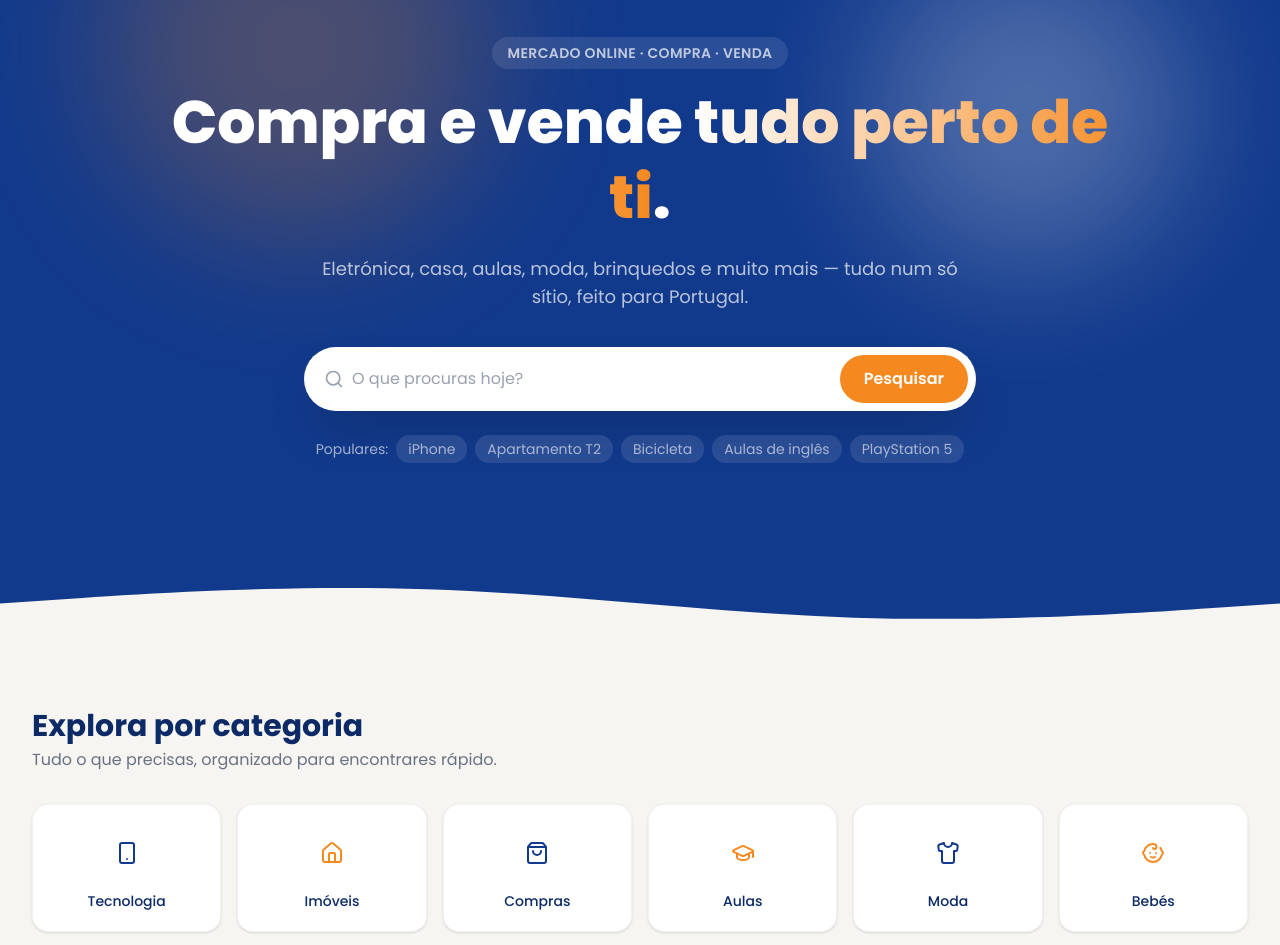
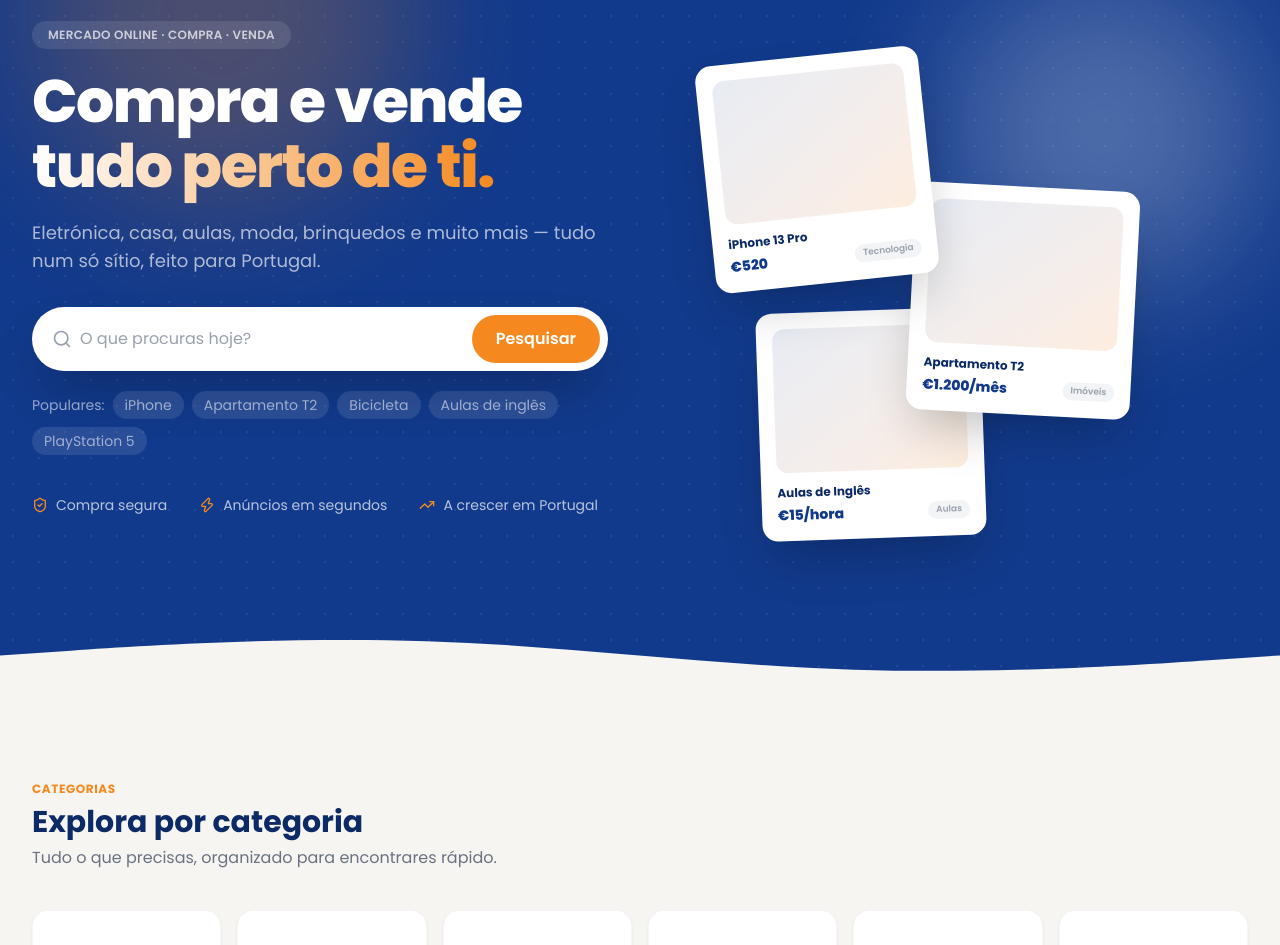
Before and after one commit to guilhermewebstudio-lgtm/zuno, a Next.js app: page / in a window 1280 px wide. Shown: the part 140-1085 px from the top of the page. Built offline with nearby package versions, Linux system fonts and the light colour scheme; no server answers.

Commit message:
Redesign do hero: layout em 2 colunas, mockups flutuantes, indicadores de confianca; polish nas categorias

```diff
--- a/src/components/CategoryGrid.tsx
+++ b/src/components/CategoryGrid.tsx
@@ -33,19 +33,22 @@ const categories = [
 
 export default function CategoryGrid() {
   return (
-    <section className="max-w-7xl mx-auto px-4 md:px-8 py-14 md:py-20">
+    <section className="max-w-7xl mx-auto px-4 md:px-8 py-16 md:py-24">
       <motion.div
         initial={{ opacity: 0, y: 20 }}
         whileInView={{ opacity: 1, y: 0 }}
         viewport={{ once: true, margin: "-80px" }}
         transition={{ duration: 0.5 }}
-        className="mb-8 flex items-end justify-between"
+        className="mb-10 flex items-end justify-between"
       >
         <div>
-          <h2 className="text-2xl md:text-3xl font-bold text-[var(--zuno-navy-dark)]">
+          <span className="text-xs font-bold uppercase tracking-wider text-[var(--zuno-orange)]">
+            Categorias
+          </span>
+          <h2 className="text-2xl md:text-3xl font-bold text-[var(--zuno-navy-dark)] mt-1">
             Explora por categoria
           </h2>
-          <p className="text-gray-500 text-sm md:text-base mt-1">
+          <p className="text-gray-500 text-sm md:text-base mt-1.5">
             Tudo o que precisas, organizado para encontrares rápido.
           </p>
         </div>
@@ -59,16 +62,16 @@ export default function CategoryGrid() {
             whileInView={{ opacity: 1, y: 0 }}
             viewport={{ once: true, margin: "-40px" }}
             transition={{ duration: 0.4, delay: i * 0.04 }}
-            whileHover={{ y: -4 }}
-            className="group flex flex-col items-center gap-2.5 bg-white rounded-2xl p-4 md:p-5 border border-black/5 shadow-sm hover:shadow-lg transition-shadow"
+            whileHover={{ y: -5 }}
+            className="group flex flex-col items-center gap-3 bg-white rounded-2xl p-4 md:p-5 border border-black/[0.04] shadow-[0_1px_3px_rgba(18,32,63,0.06)] hover:shadow-[0_12px_24px_rgba(18,32,63,0.1)] transition-shadow"
           >
             <div
-              className="w-12 h-12 md:w-14 md:h-14 rounded-xl flex items-center justify-center transition-transform group-hover:scale-110"
-              style={{ backgroundColor: `${cat.color}1a` }}
+              className="w-12 h-12 md:w-14 md:h-14 rounded-2xl flex items-center justify-center transition-transform duration-300 group-hover:scale-110 group-hover:-rotate-3"
+              style={{ backgroundColor: `${cat.color}14` }}
             >
-              <cat.icon size={24} style={{ color: cat.color }} strokeWidth={2} />
+              <cat.icon size={23} style={{ color: cat.color }} strokeWidth={2} />
             </div>
-            <span className="text-xs md:text-sm font-medium text-[var(--zuno-navy-dark)] text-center">
+            <span className="text-xs md:text-sm font-semibold text-[var(--zuno-navy-dark)] text-center">
               {cat.name}
             </span>
           </motion.button>
--- a/src/components/Hero.tsx
+++ b/src/components/Hero.tsx
@@ -1,26 +1,43 @@
 "use client";
 
 import { motion } from "framer-motion";
-import { Search } from "lucide-react";
+import { Search, ShieldCheck, Zap, TrendingUp } from "lucide-react";
+
+const previewCards = [
+  { title: "iPhone 13 Pro", price: "€520", tag: "Tecnologia" },
+  { title: "Apartamento T2", price: "€1.200/mês", tag: "Imóveis" },
+  { title: "Aulas de Inglês", price: "€15/hora", tag: "Aulas" },
+];
 
 export default function Hero() {
   return (
     <section className="relative overflow-hidden bg-[var(--zuno-navy)]">
       <div
-        className="zuno-blob zuno-float w-96 h-96 bg-[var(--zuno-orange)] -top-16 left-[8%]"
+        className="absolute inset-0 opacity-[0.07]"
+        style={{
+          backgroundImage:
+            "radial-gradient(circle, #ffffff 1px, transparent 1px)",
+          backgroundSize: "26px 26px",
+        }}
+        aria-hidden
+      />
+
+      <div
+        className="zuno-blob zuno-float w-96 h-96 bg-[var(--zuno-orange)] -top-24 left-[2%]"
         aria-hidden
       />
       <div
-        className="zuno-blob zuno-float-slow w-80 h-80 bg-white top-10 right-[8%]"
+        className="zuno-blob zuno-float-slow w-80 h-80 bg-white top-16 right-[2%]"
         aria-hidden
       />
 
-      <div className="relative max-w-5xl mx-auto px-4 md:px-8 py-20 md:py-28 text-center">
+      <div className="relative max-w-7xl mx-auto px-4 md:px-8 pt-16 md:pt-24 pb-20 md:pb-28 grid lg:grid-cols-[1.15fr_1fr] gap-12 items-center">
+        <div className="text-center lg:text-left">
           <motion.p
             initial={{ opacity: 0, y: 10 }}
             animate={{ opacity: 1, y: 0 }}
             transition={{ duration: 0.5 }}
-          className="inline-block text-xs md:text-sm font-semibold tracking-wide uppercase text-white/70 mb-4 bg-white/10 px-4 py-1.5 rounded-full"
+            className="inline-block text-xs font-semibold tracking-wide uppercase text-white/70 mb-5 bg-white/10 px-4 py-1.5 rounded-full"
           >
             Mercado online · Compra · Venda
           </motion.p>
@@ -29,38 +46,38 @@ export default function Hero() {
             initial={{ opacity: 0, y: 18 }}
             animate={{ opacity: 1, y: 0 }}
             transition={{ duration: 0.6, delay: 0.1 }}
-          className="text-4xl md:text-6xl font-extrabold text-white leading-tight"
+            className="text-4xl md:text-6xl font-extrabold text-white leading-[1.08] tracking-tight"
           >
             Compra e vende{" "}
-          <span className="zuno-gradient-text">tudo perto de ti</span>.
+            <span className="zuno-gradient-text">tudo perto de ti.</span>
           </motion.h1>
 
           <motion.p
             initial={{ opacity: 0, y: 18 }}
             animate={{ opacity: 1, y: 0 }}
             transition={{ duration: 0.6, delay: 0.2 }}
-          className="mt-5 text-white/70 text-base md:text-lg max-w-2xl mx-auto"
+            className="mt-5 text-white/65 text-base md:text-lg max-w-xl mx-auto lg:mx-0"
           >
-          Eletrónica, casa, aulas, moda, brinquedos e muito mais — tudo num só
-          sítio, feito para Portugal.
+            Eletrónica, casa, aulas, moda, brinquedos e muito mais — tudo num
+            só sítio, feito para Portugal.
           </motion.p>
 
           <motion.div
             initial={{ opacity: 0, y: 18, scale: 0.98 }}
             animate={{ opacity: 1, y: 0, scale: 1 }}
             transition={{ duration: 0.6, delay: 0.3 }}
-          className="mt-9 max-w-2xl mx-auto flex items-center gap-2 bg-white rounded-full p-2 pl-5 shadow-2xl shadow-black/20"
+            className="mt-8 max-w-xl mx-auto lg:mx-0 flex items-center gap-2 bg-white rounded-full p-2 pl-5 shadow-2xl shadow-black/30"
           >
             <Search size={20} className="text-gray-400 shrink-0" />
             <input
               type="text"
               placeholder="O que procuras hoje?"
-            className="flex-1 outline-none text-sm md:text-base py-2 placeholder:text-gray-400"
+              className="flex-1 outline-none text-sm md:text-base py-2 placeholder:text-gray-400 min-w-0"
             />
             <motion.button
               whileHover={{ scale: 1.03 }}
               whileTap={{ scale: 0.97 }}
-            className="bg-[var(--zuno-orange)] text-white font-semibold px-6 py-3 rounded-full text-sm md:text-base whitespace-nowrap"
+              className="bg-[var(--zuno-orange)] text-white font-semibold px-5 md:px-6 py-3 rounded-full text-sm md:text-base whitespace-nowrap"
             >
               Pesquisar
             </motion.button>
@@ -69,8 +86,8 @@ export default function Hero() {
           <motion.div
             initial={{ opacity: 0 }}
             animate={{ opacity: 1 }}
-          transition={{ duration: 0.6, delay: 0.5 }}
-          className="mt-6 flex flex-wrap items-center justify-center gap-2 text-xs md:text-sm text-white/60"
+            transition={{ duration: 0.6, delay: 0.45 }}
+            className="mt-5 flex flex-wrap items-center justify-center lg:justify-start gap-2 text-xs md:text-sm text-white/55"
           >
             <span>Populares:</span>
             {["iPhone", "Apartamento T2", "Bicicleta", "Aulas de inglês", "PlayStation 5"].map(
@@ -84,6 +101,65 @@ export default function Hero() {
               )
             )}
           </motion.div>
+
+          <motion.div
+            initial={{ opacity: 0, y: 12 }}
+            animate={{ opacity: 1, y: 0 }}
+            transition={{ duration: 0.6, delay: 0.55 }}
+            className="mt-10 flex flex-wrap items-center justify-center lg:justify-start gap-x-8 gap-y-3 text-white/70 text-sm"
+          >
+            <div className="flex items-center gap-2">
+              <ShieldCheck size={16} className="text-[var(--zuno-orange)]" />
+              Compra segura
+            </div>
+            <div className="flex items-center gap-2">
+              <Zap size={16} className="text-[var(--zuno-orange)]" />
+              Anúncios em segundos
+            </div>
+            <div className="flex items-center gap-2">
+              <TrendingUp size={16} className="text-[var(--zuno-orange)]" />
+              A crescer em Portugal
+            </div>
+          </motion.div>
+        </div>
+
+        <div className="relative hidden lg:block h-[420px]">
+          {previewCards.map((card, i) => (
+            <motion.div
+              key={card.title}
+              initial={{ opacity: 0, y: 30, rotate: 0 }}
+              animate={{
+                opacity: 1,
+                y: [0, -10, 0],
+                rotate: i === 0 ? -6 : i === 1 ? 3 : -2,
+              }}
+              transition={{
+                opacity: { duration: 0.6, delay: 0.4 + i * 0.15 },
+                y: {
+                  duration: 5 + i,
+                  repeat: Infinity,
+                  ease: "easeInOut",
+                  delay: i * 0.6,
+                },
+              }}
+              className="absolute bg-white rounded-2xl shadow-2xl p-4 w-56"
+              style={{
+                top: `${i * 130}px`,
+                left: i === 1 ? "38%" : i === 2 ? "10%" : "0%",
+                zIndex: 3 - i,
+              }}
+            >
+              <div className="aspect-[4/3] rounded-xl bg-gradient-to-br from-[var(--zuno-navy)]/10 to-[var(--zuno-orange)]/15 mb-3" />
+              <p className="text-xs font-bold text-[var(--zuno-navy-dark)]">{card.title}</p>
+              <div className="flex items-center justify-between mt-1">
+                <span className="text-sm font-extrabold text-[var(--zuno-navy)]">{card.price}</span>
+                <span className="text-[9px] font-semibold text-gray-400 bg-gray-100 px-2 py-0.5 rounded-full">
+                  {card.tag}
+                </span>
+              </div>
+            </motion.div>
+          ))}
+        </div>
       </div>
 
       <svg
--- a/src/components/ListingsGrid.tsx
+++ b/src/components/ListingsGrid.tsx
@@ -33,12 +33,15 @@ export default function ListingsGrid() {
         whileInView={{ opacity: 1, y: 0 }}
         viewport={{ once: true, margin: "-80px" }}
         transition={{ duration: 0.5 }}
-        className="mb-8"
+        className="mb-10"
       >
-        <h2 className="text-2xl md:text-3xl font-bold text-[var(--zuno-navy-dark)]">
+        <span className="text-xs font-bold uppercase tracking-wider text-[var(--zuno-orange)]">
+          Recentes
+        </span>
+        <h2 className="text-2xl md:text-3xl font-bold text-[var(--zuno-navy-dark)] mt-1">
           Anúncios recentes
         </h2>
-        <p className="text-gray-500 text-sm md:text-base mt-1">
+        <p className="text-gray-500 text-sm md:text-base mt-1.5">
           Os anúncios mais recentes em todo o país.
         </p>
       </motion.div>
```
Lines whose indentation alone changed are shown as unchanged.
